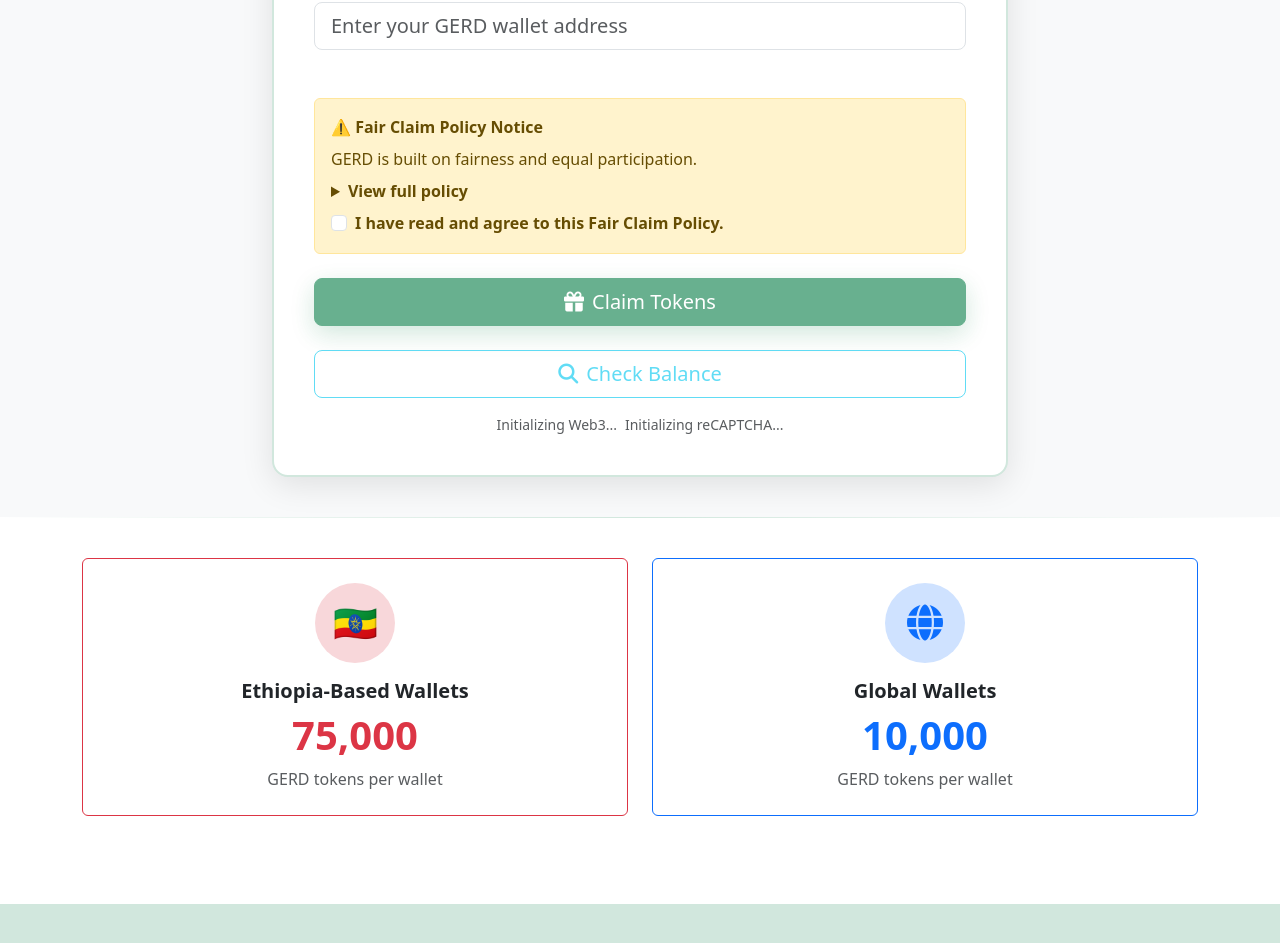
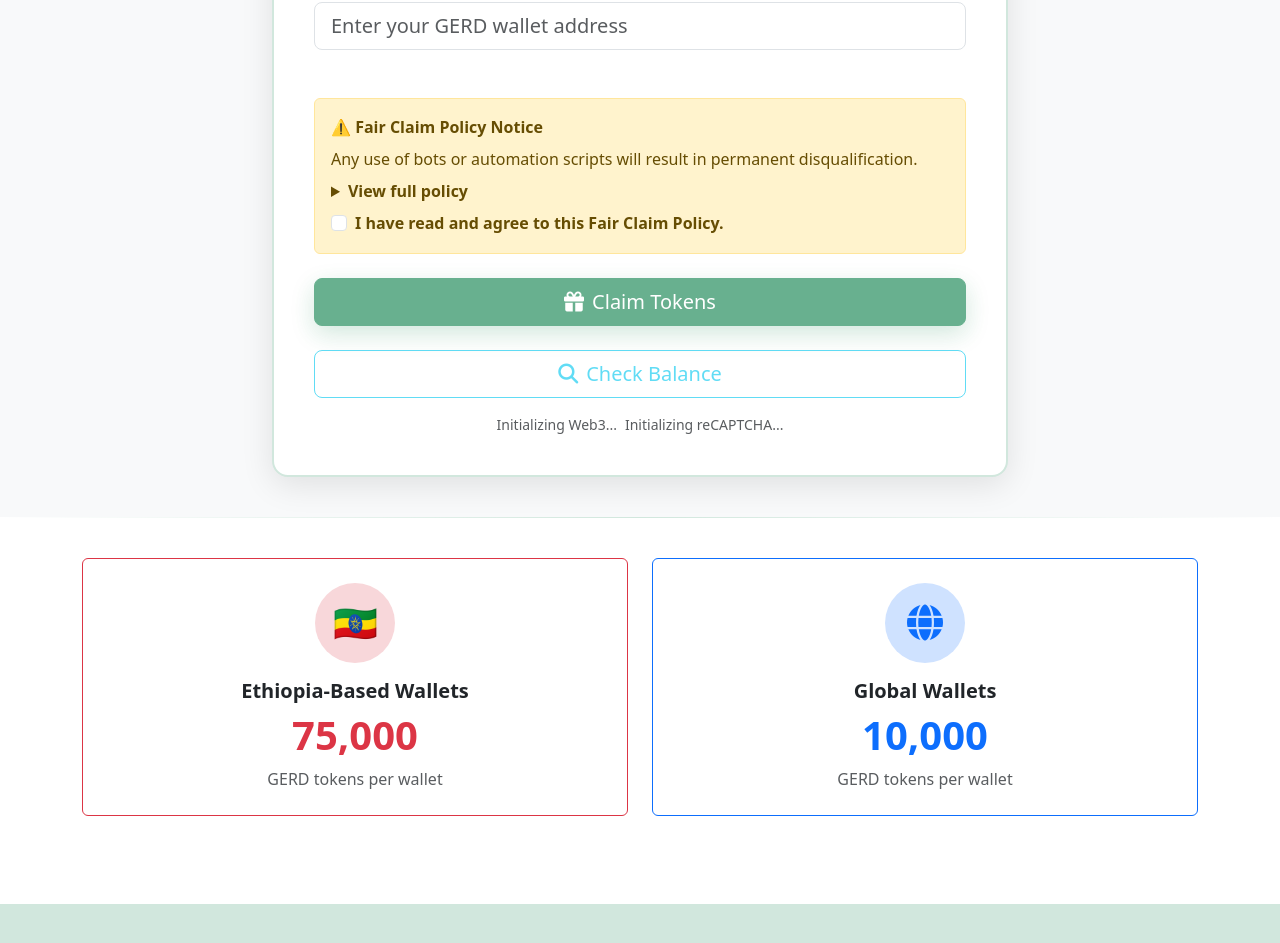
Before and after one commit to AbayGERDToken/AbayGERDToken.github.io, a Next.js app: page /claim-form in a window 1280 px wide. Shown: the part 1592-2535 px from the top of the page. Built offline with nearby package versions, Linux system fonts and the light colour scheme; no server answers.

Commit message:
refactor: update Fair Claim Policy notice and reset acceptance state in ClaimForm

```diff
--- a/app/claim-form/page.tsx
+++ b/app/claim-form/page.tsx
@@ -344,8 +344,6 @@ function ClaimFormContent() {
   };
 
   const claimTokens = async () => {
-    setShowFairPolicyNotice(false);
-
     if (!isWeb3Ready) {
       setResponse({ type: 'danger', message: 'Please wait for Web3 to finish initializing.' });
       return;
@@ -378,6 +376,7 @@ function ClaimFormContent() {
       }
     }
 
+    setShowFairPolicyNotice(false);
     setLoading(true);
     setResponse({ type: 'info', message: 'Checking your location...' });
 
@@ -454,6 +453,8 @@ function ClaimFormContent() {
     } finally {
       setLoading(false);
       invalidateCaptcha();
+      setHasAcceptedFairPolicy(false);
+      setShowFairPolicyNotice(true);
     }
   };
 
@@ -861,12 +862,12 @@ function ClaimFormContent() {
                 {showFairPolicyNotice && (
                   <div className="alert alert-warning mb-4">
                     <div className="fw-bold mb-2">⚠️ Fair Claim Policy Notice</div>
-                    <p className="mb-2">GERD is built on fairness and equal participation.</p>
+                    <p className="mb-2">Any use of bots or automation scripts will result in permanent disqualification.</p>
                     <details>
                       <summary className="fw-semibold">View full policy</summary>
                       <div className="mt-2 small">
                         <p className="mb-2">
-                          Any use of bots or automation scripts will result in permanent disqualification from all future yearly airdrops,
+                          GERD is built on fairness and equal participation. Any use of bots or automation scripts will result in permanent disqualification from all future yearly airdrops,
                           including the 115-year annual distribution.
                         </p>
                         <p className="mb-2">The yearly airdrop is reserved for genuine community members only.</p>
```
